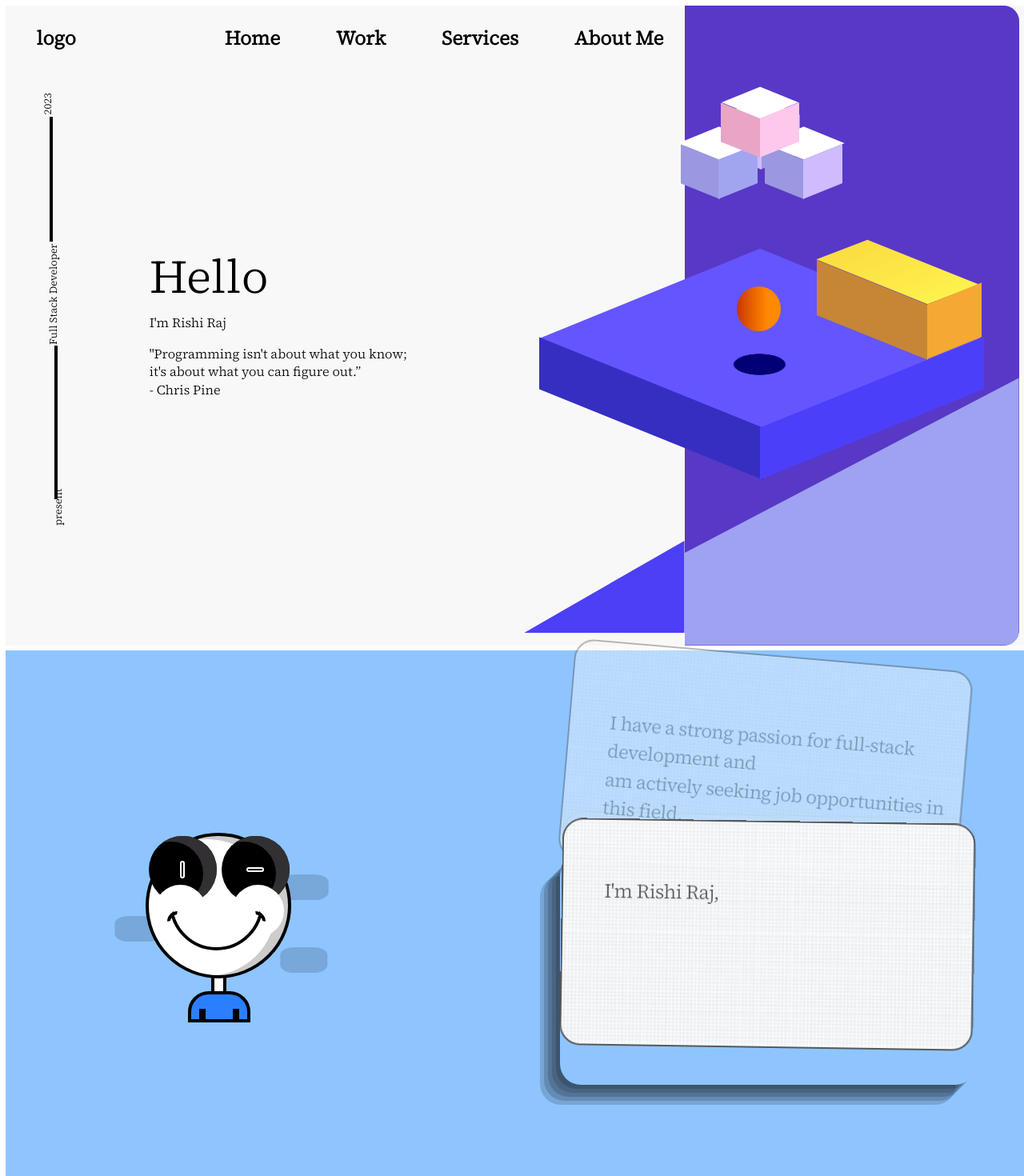
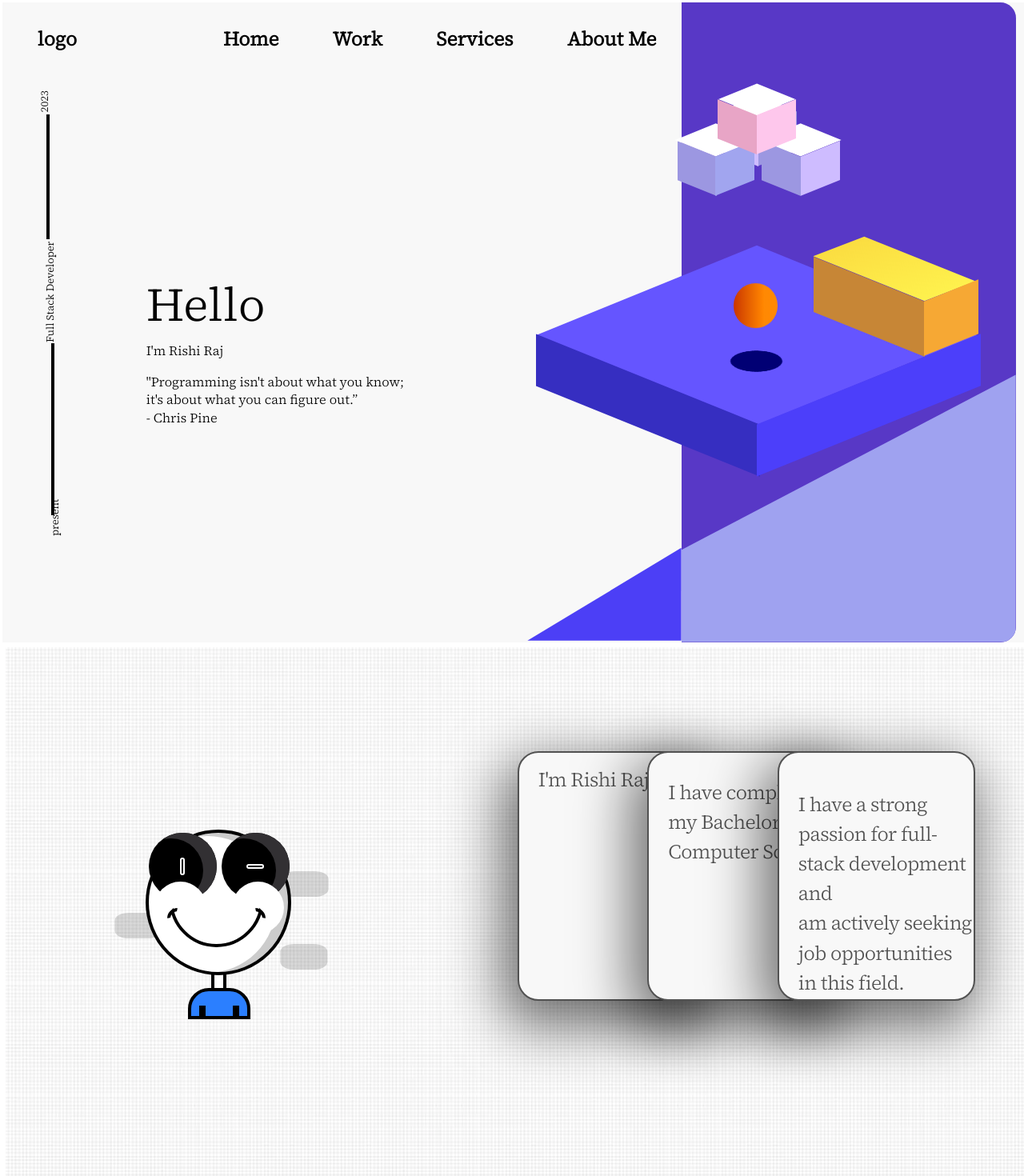
Before and after one commit to rishiraj2603/Portfolio, a React (Vite) app: page / in a window 1280 px wide. Shown: the top 1470 px of the page at 80% size. Built offline with nearby package versions, Linux system fonts and the light colour scheme.

Commit message:
animation ended and different animation initiated

```diff
--- a/src/components/firstSlide/FirstSlide.jsx
+++ b/src/components/firstSlide/FirstSlide.jsx
@@ -5,9 +5,9 @@ import RightContent from "./middleContent/RightContent";
 
 const FirstSlide = () => {
   return (
-    <div className="bg-firstSlide w-screen h-dvh px-4 m-2">
+    <div className="bg-firstSlide w-dvw h-dvh px-4 m-[0.2rem]">
       <div className="grid grid-cols-3">
-        <div className="col-span-2">
+        <div className="col-span-2 ">
           <Navbar></Navbar>
           <LeftContent></LeftContent>
         </div>
--- a/src/components/firstSlide/middleContent/LeftContent.jsx
+++ b/src/components/firstSlide/middleContent/LeftContent.jsx
@@ -2,31 +2,29 @@ import React from "react";
 
 const LeftContent = () => {
   return (
-    <div>
-      <div className=" flex  w-[100%] relative">
-        <div className="h-[80vh] w-[20%] relative">
+    <div className=" flex h-[89.5%] w-[100%] relative">
+      <div className="h-[100%] w-[20%] relative">
         <p className="rotate-270 absolute top-10 left-8">2023</p>
         <p className="border-2 h-[12rem] w-0 absolute top-18 left-13"></p>
         <p className="rotate-270 absolute left-[-1.2rem] top-83 w-max">
           Full Stack Developer
         </p>
         <p className="border-2 h-[30%] w-0 absolute top-106 left-15"></p>
-          <p className="rotate-270 absolute top-165 left-9">present</p>
+        <p className="rotate-270 absolute top-170 left-9">present</p>
       </div>
 
       <div className="flex flex-col justify-center gap-5 w-[80%]">
         <p className="text-7xl">Hello</p>
         <p className="text-xl">I'm Rishi Raj</p>
         <p className="text-xl">
-            "Programming isn't about what you know; <br /> it's about what you
-            can figure out.” <br /> - Chris Pine
+          "Programming isn't about what you know; <br /> it's about what you can
+          figure out.” <br /> - Chris Pine
         </p>
       </div>
       <div
         style={{ clipPath: "polygon(100% 0, 0% 100%, 100% 100%)" }}
-          className="h-[18%] w-[24%] bg-design-blue-block-600 absolute right-0 -bottom-19.5"
+        className="h-[16.2%] w-[23%] bg-design-blue-block-600 absolute right-0 bottom-0"
       ></div>
-      </div>
     </div>
   );
 };
--- a/src/components/firstSlide/navbar/Navbar.jsx
+++ b/src/components/firstSlide/navbar/Navbar.jsx
@@ -2,7 +2,7 @@ import React from "react";
 
 const Navbar = () => {
   return (
-    <nav className="font-bold text-3xl flex justify-between m-4 p-4">
+    <nav className="font-bold text-3xl flex h-[8%] justify-between m-[0.7rem] p-[1.7rem]">
       <div className="logo ">logo</div>
       <div className="flex justify-between w-[70%]">
         <p>Home</p>
--- a/src/components/secondSlide/SecondSlide.jsx
+++ b/src/components/secondSlide/SecondSlide.jsx
@@ -4,7 +4,7 @@ import LeftEmoji from "./flowers/LeftEmoji";
 
 const SecondSlide = () => {
   return (
-    <div className="px-4 m-2 bg-blue-300 grid grid-cols-2 w-screen h-dvh ">
+    <div className="px-4 m-2 bg-blue-300 bg-[url('./assets/image/card_background_image.png')] grid grid-cols-2 w-screen h-dvh ">
       <LeftEmoji></LeftEmoji>
       <AboutMe></AboutMe>
     </div>
--- a/src/components/secondSlide/aboutMe/AboutMe.jsx
+++ b/src/components/secondSlide/aboutMe/AboutMe.jsx
@@ -2,24 +2,22 @@ import React, { useEffect, useState } from "react";
 
 const AboutMe = () => {
   return (
-    <div className="m-auto">
-      <div className="relative text-[1.9rem] h-[22rem] w-[40rem] rounded-4xl tracking-tight text-neutral-600 shadow-aboutMe-box">
-        <div className="slide_1 animate-box-slide1 bg-[url('./assets/image/card_background_image.png')] absolute h-full w-full border-2 rounded-4xl z-10">
-          <p className="absolute left-[10%] top-[25%]">I'm Rishi Raj,</p>
+    <div className="relative text-[1.9rem] h-full w-full rounded-4xl tracking-tight text-neutral-600">
+      <div className="slide_1 bg-firstSlide absolute h-[24rem] w-[19rem] border-2 top-40 rounded-4xl z-1 shadow-aboutMe-box hover:animate-aboutMe-box after:text-red-400 hover:z-10">
+        <p className="absolute left-[10%] top-[5%]">I'm Rishi Raj,</p>
       </div>
 
-        <div className="slide_2 animate-box-slide2 bg-[url('./assets/image/card_background_image.png')] absolute h-full w-full border-2 rounded-4xl z-5">
-          <p className="absolute left-[10%] top-[30%]">
+      <div className="slide_2 bg-firstSlide  absolute h-[24rem] w-[19rem] border-2 top-40 left-50 rounded-4xl z-5 shadow-aboutMe-box">
+        <p className="absolute left-[10%] top-[10%]">
           I have completed my Bachelor's in Computer Science.
         </p>
       </div>
 
-        <div className="slide_3 animate-box-slide3 absolute bg-[url('./assets/image/card_background_image.png')] h-full w-full border-2 rounded-4xl z-1">
-          <p className="absolute left-[10%] top-[30%]">
+      <div className="slide_3 bg-firstSlide absolute h-[24rem] w-[19rem] border-2 top-40 left-100 rounded-4xl z-10 shadow-aboutMe-box">
+        <p className="absolute left-[10%] top-[15%]">
           I have a strong passion for full-stack development and <br /> am
           actively seeking job opportunities in this field.
         </p>
-        </div>
       </div>
     </div>
   );
--- a/src/index.css
+++ b/src/index.css
@@ -27,11 +27,9 @@
 --animate-emoji-eyes-left: eyes_size_left 4s ease-in-out infinite;
 --animate-emoji-eyes-right: eyes_size_right 4s ease-in-out infinite;
 --animate-emoji-box: emoji_box 3s ease-in-out  infinite alternate;
---animate-box-slide1: box_slide1 5s ease-in-out  infinite normal ;
---animate-box-slide2: box_slide2 5s 1.5s ease-in-out infinite normal;
---animate-box-slide3: box_slide3 5s 3s ease-in-out  infinite normal;
+--animate-aboutMe-box: aboutMe_box 0.1s ease-in-out 1 forwards;
 --shadow-emoji-box: -3rem -6rem 0 0 rgba(0,0,0, .15),13rem -3rem 0 0 rgba(0,0,0, .15),13rem -10rem 0 0 rgba(0,0,0, .15);
---shadow-aboutMe-box:rgba(0, 0, 0, 0.16) -5px 5px, rgba(0, 0, 0, 0.14) -10px 10px, rgba(0, 0, 0, 0.16) -15px 15px, rgba(0, 0, 0, 0.16) -20px 20px, rgba(0, 0, 0, 0.16) -25px 25px;
+--shadow-aboutMe-box:rgba(0, 0, 0, 0.56) -10px 22px 70px 10px;
   @keyframes up {
      0%{
         transform: translateY(0%);
@@ -156,44 +154,12 @@
         box-shadow:-1rem -6rem 0 0 rgba(0,0,0, .15),10rem -3rem 0 0 rgba(0,0,0, .15),16rem -10rem 0 0 rgba(0,0,0, .15)
     }
   }
-  @keyframes box_slide1 {
-    0%{
-        transform:translate(0,0)
+@keyframes aboutMe_box {
+    from{
+        transform:rotate(0deg)
     }
-    50%{
-        transform:rotate(5deg) translate(-2rem,-20rem) scale(0.96)
-    }
-    100%{
-        z-index:1;
-        transform:translate(0,0);
-        opacity: 0;
-    }
-
-  }
-    @keyframes box_slide2 {
- 0%{
-        transform:translate(0,0)
-    }
-    50%{
-        transform:rotate(5deg) translate(-2rem,-20rem) scale(0.96)
-    }
-    100%{
-        z-index:1;
-        transform:translate(0,0);
-        opacity: 0;
-    }
-  }
-    @keyframes box_slide3 {
-    0%{
-        transform:translate(0,0)
-    }
-    50%{
-        transform:rotate(5deg) translate(-2rem,-20rem) scale(0.96)
-    }
-    100%{
-        z-index:1;
-        transform:translate(0,0);
-        opacity: 0;
+    to{
+     transform:rotate(5deg)
     }
   }
 
```
Lines whose indentation alone changed are shown as unchanged.
